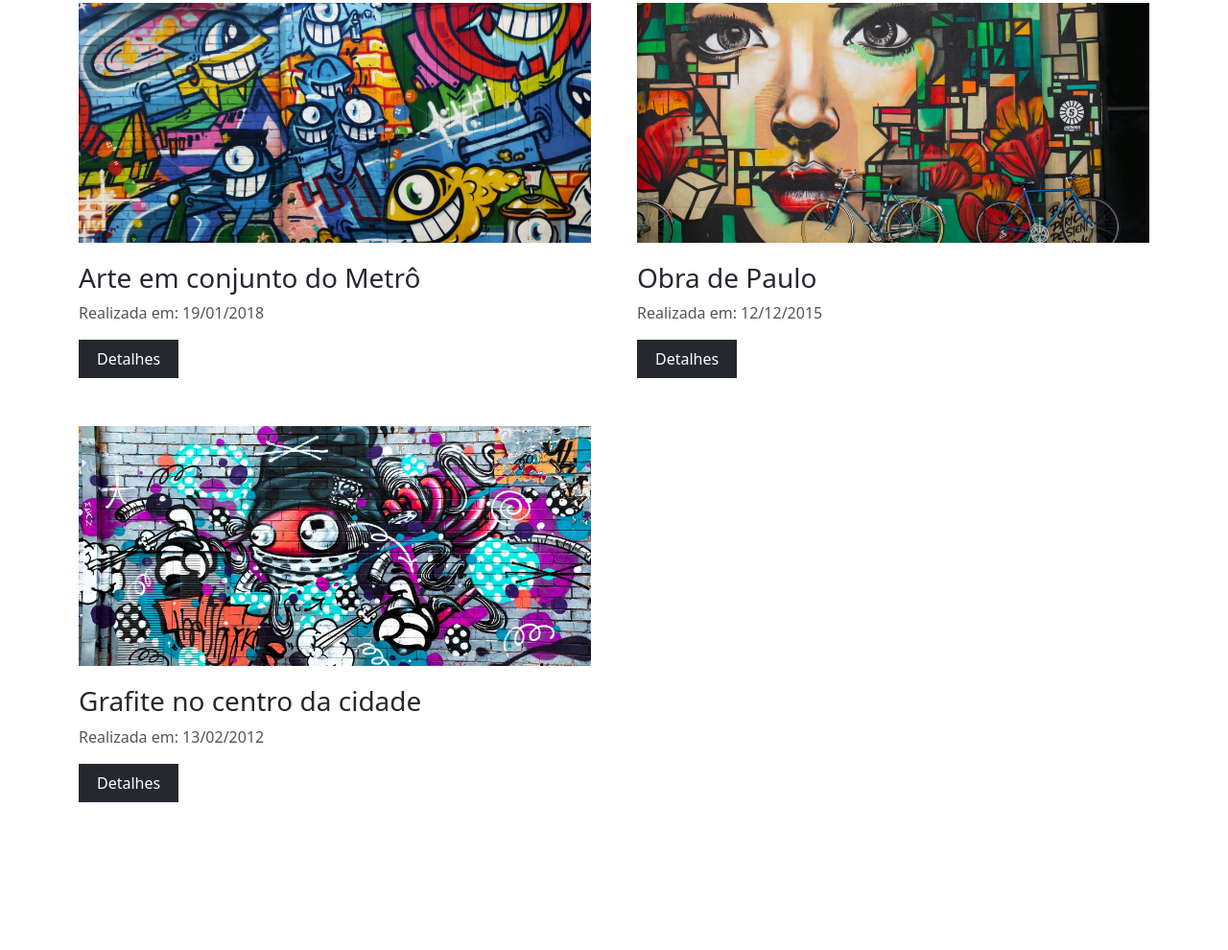
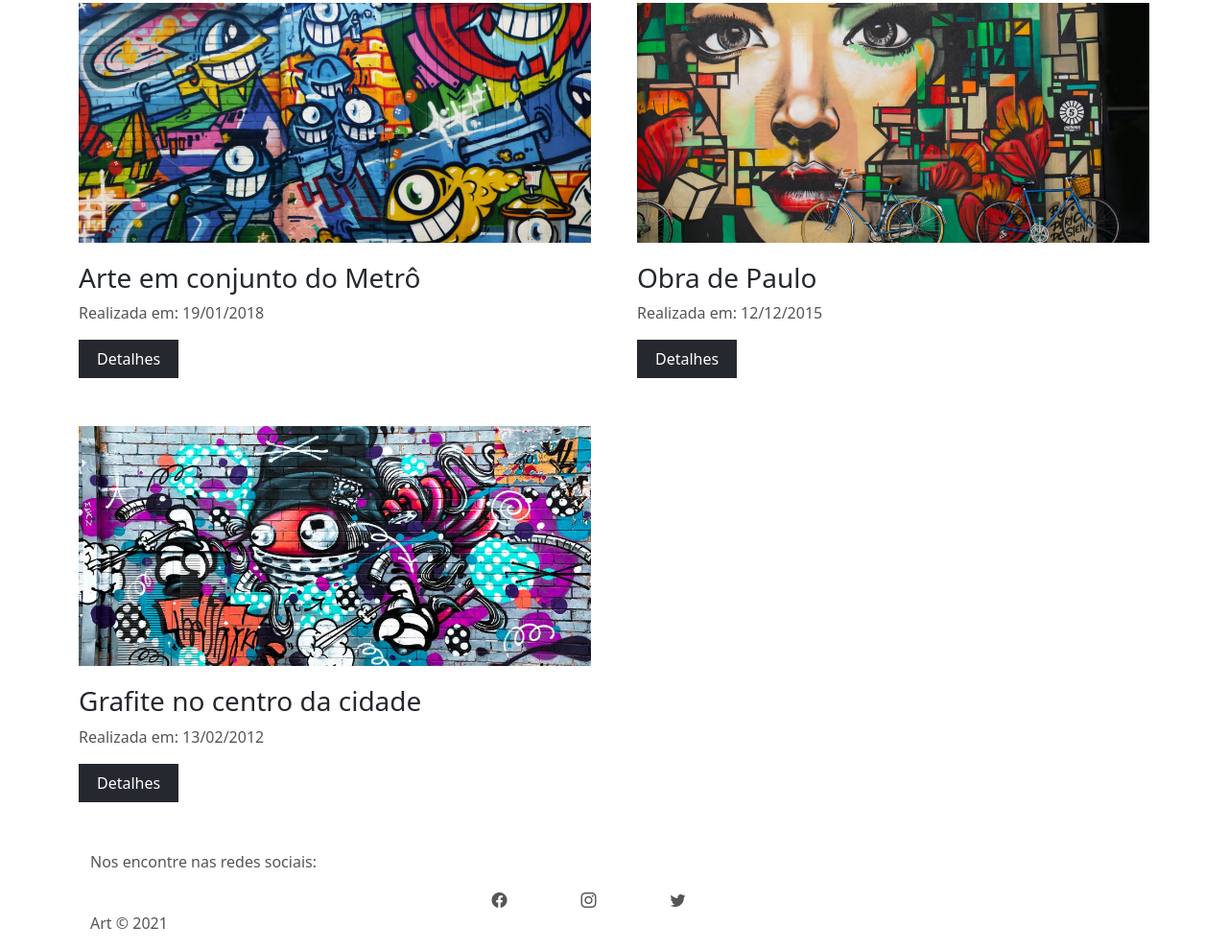
Before and after one commit to MarceloBiotto/art, a plain HTML site: page index.html in a window 1280 px wide. Shown: the part 1136-2126 px from the top of the page at 96% size. Before the commit the page ends 2022 px from the top, so only its background shows below. Drawn offline with nearby package versions, Linux system fonts and the light colour scheme.

Commit message:
adicionando o footer

```diff
--- a/index.html
+++ b/index.html
@@ -89,5 +89,24 @@
           <a class="btn" href="#">Detalhes</a>
         </div>
       </div>
+
+      <!--Footer-->
+
+      <footer class="container">
+        <p class="secondary-color">Nos encontre nas redes sociais:</p>
+        <div class="row justify-content-center" id="social-icons-container">
+          <div class="col-1">
+            <a href="#"><i class="bi bi-facebook secondary-color"></i></a>
+          </div>
+          <div class="col-1">
+            <a href="#"><i class="bi bi-instagram secondary-color"></i></a>
+          </div>
+          <div class="col-1">
+            <a href="#"><i class="bi bi-twitter secondary-color"></i></a>
+          </div>
+        </div>
+
+        <p class="secondary-color">Art &copy; 2021</p>
+      </footer>
   </body>
 </html>
--- a/style.css
+++ b/style.css
@@ -11,6 +11,7 @@ a, i {
 }
 .secondary-color{
     color: #555;
+
 }
 
 .center-image {
```
